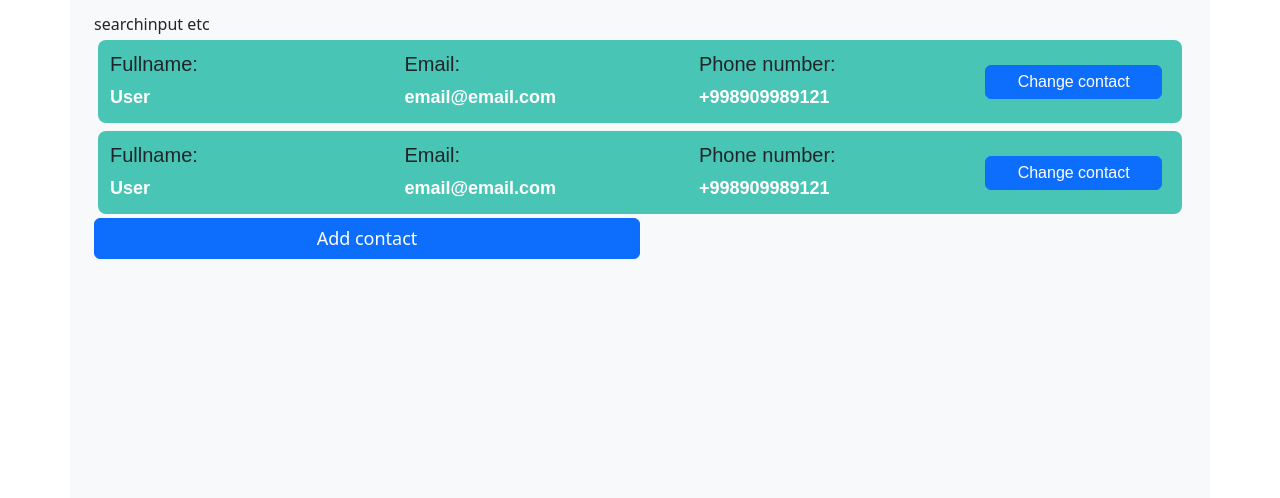
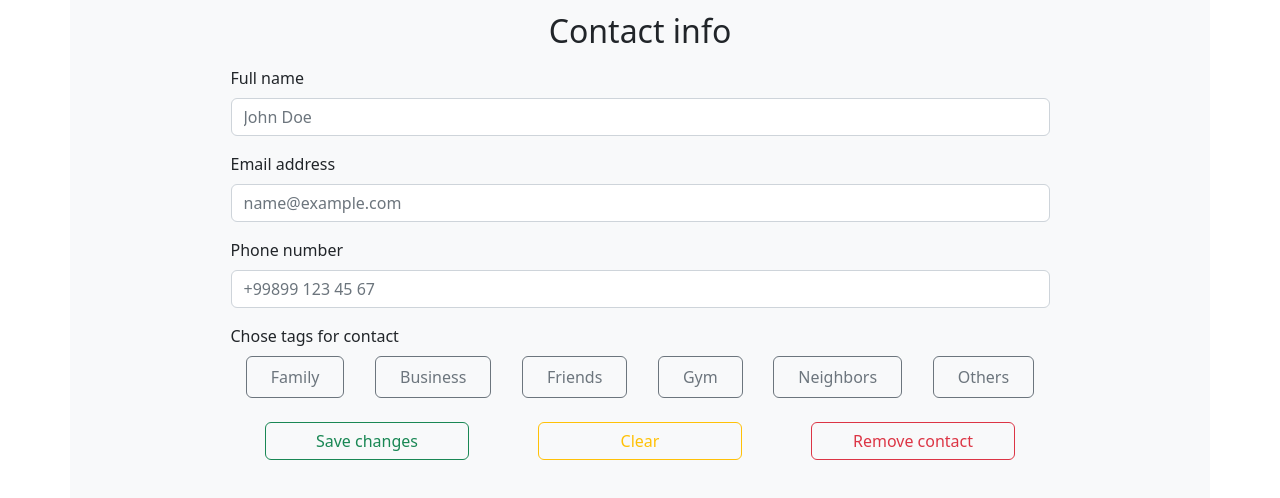
Before and after one commit to AKMav/vContact, a Vue app: page /contact/1 in a window 1280 px wide. Before the commit this address led to /list. Shown: the top 498 px of the page. Built offline with nearby package versions, Linux system fonts and the light colour scheme.

Commit message:
feat: add crud operation with contacts from store

```diff
--- a/src/App.vue
+++ b/src/App.vue
@@ -1,13 +1,4 @@
 <script setup>
-import { useRouter, useRoute } from "vue-router";
-
-const router = useRouter();
-const route = useRoute();
-
-if (route.path === "/") {
-  router.replace("/list");
-}
-
 </script>
 
 <template>
--- a/src/components/ContactItem/index.vue
+++ b/src/components/ContactItem/index.vue
@@ -16,7 +16,7 @@
       <div class="col">
         <h5>Phone number:</h5>
         <p class="info-text">
-          {{ itemData.number }}
+          {{ itemData.phone }}
         </p>
       </div>
     </div>
--- a/src/index.html
+++ b/src/index.html
@@ -2,6 +2,7 @@
 <html lang="en">
 
 <head>
+  <base href="/">
   <meta charset="UTF-8" />
   <meta name="viewport" content="width=device-width, initial-scale=1.0" />
   <title>vContact</title>
--- /dev/null
+++ b/src/pages/ContactForm/index.vue
@@ -0,0 +1,184 @@
+<template>
+  <div class="contact-form container">
+    <h2 class="w-50 mb-3">
+      Contact info
+    </h2>
+    <form
+      action.prevent=""
+    >
+      <div class="mb-3 form-row w-75">
+        <label
+          for="name"
+          class="form-label"
+        >Full name</label>
+        <input
+          id="name"
+          v-model="contact.fullname"
+          type="text"
+          class="form-control"
+          placeholder="John Doe"
+        >
+      </div>
+      <div class="mb-3 form-row w-75">
+        <label
+          for="email"
+          class="form-label"
+        >Email address</label>
+        <input
+          id="email"
+          v-model="contact.email"
+          type="email"
+          class="form-control"
+          placeholder="name@example.com"
+        >
+      </div>
+      <div class="mb-3 form-row w-75">
+        <label
+          for="phone"
+          class="form-label"
+        >Phone number</label>
+        <input
+          id="phone"
+          v-model="contact.phone"
+          type="phone"
+          class="form-control"
+          placeholder="+99899 123 45 67"
+        >
+      </div>
+      <div class="mb-3 form-row w-75">
+        <label
+          class="form-label"
+        >Chose tags for contact</label>
+        <div class="tag-row">
+          <div
+            v-for="tag of tags"
+            :key="tag.value"
+          >
+            <button
+              type="button"
+              class="btn btn-outline-secondary"
+              :class="{active: tag.active}"
+              @click="choseTag(tag)"
+            >
+              {{ tag.value }}
+            </button>
+          </div>
+        </div>
+      </div>
+    </form>
+    <div class="action-btns w-75 row">
+      <button
+        type="button"
+        class="btn btn-outline-success col-3"
+        @click="addContact"
+      >
+        Save changes
+      </button>
+      <button
+        type="button"
+        class="btn btn-outline-warning col-3"
+        @click="clearAll"
+      >
+        Clear
+      </button>
+      <button
+        v-if="hasId"
+        type="button"
+        class="btn btn-outline-danger col-3"
+        @click="removeContact"
+      >
+        Remove contact
+      </button>
+    </div>
+  </div>
+</template>
+
+<script>
+import { computed, ref, onMounted } from "vue";
+import { useStore } from "vuex";
+import { useRouter, useRoute } from "vue-router";
+
+export default {
+  name: "ContactForm",
+  setup() {
+    const store = useStore();
+    const route  = useRoute();
+    const router  = useRouter();
+
+    const tags = ref([{ value: "Family", active: false }, { value: "Business", active: false }, { value: "Friends", active: false }, { value: "Gym", active: false }, { value: "Neighbors", active: false }, { value: "Others", active: false }]);
+
+    const initValue = {
+      fullname: "",
+      email: "",
+      phone: "",
+      tags: [],
+      id: ""
+    };
+
+    const contact = ref({ ...initValue });
+
+    onMounted(() => {
+      if (route.params.id) {
+        let _contact = store.getters.contacts.find(item => item.id === route.params.id);
+      if (_contact) {
+        contact.value = _contact;
+      }
+      tags.value = tags.value.map(item => {
+        if (contact.value.tags.includes(item.value)) {
+          item.active = true;
+        } else {
+          false;
+        }
+        return item;
+      });
+      }
+    });
+
+    const choseTag = (tag) => {
+      tags.value = tags.value.map(item => {
+        if (item.value === tag.value) {
+          item.active = !item.active;
+        }
+        return item;
+      });
+    };
+
+    const clearAll = () => {
+      contact.value = { ...clearAll };
+      tags.value = tags.value.map(item => ({ ...item, active: false }));
+    };
+
+    const addContact = () => {
+      if (!contact.value.id) {
+        contact.value.id = Date.now().toString();
+      }
+      const body = { ...contact.value, tags: tags.value.map(item => {
+        if (item.active) {
+          return item.value;
+        } return;
+      }).filter(item => item) };
+      store.dispatch("addNewContact", body);
+      router.push("/");
+    };
+
+    const removeContact = () => {
+      store.dispatch("removeContact", route.params.id);
+      router.push("/");
+    };
+
+    return {
+      contacts: computed(() => store.getters.contacts),
+      tags,
+      contact,
+      hasId: route.params.id,
+      addContact,
+      choseTag,
+      clearAll,
+      removeContact
+    };
+  }
+};
+</script>
+<style lang="scss">
+@import './style.scss';
+</style>
--- /dev/null
+++ b/src/pages/ContactForm/style.scss
@@ -0,0 +1,34 @@
+.contact-form {
+
+  h2 {
+    margin: 0 auto;
+    text-align: center;
+  }
+
+  &.container {
+    padding: 0;
+  }
+
+  form {
+
+    .form-row {
+      margin: 0 auto;
+
+      .tag-row {
+        display: flex;
+        justify-content: space-around;
+        flex-wrap: wrap;
+
+        .btn {
+          padding: 8px 24px;
+          margin-bottom: 8px;
+        }
+      }
+    }
+  }
+
+  .action-btns {
+    margin: 0 auto;
+    justify-content: space-around;
+  }
+}
--- a/src/pages/ContactList/index.vue
+++ b/src/pages/ContactList/index.vue
@@ -9,6 +9,7 @@
     <button
       type="button"
       class="add-btn btn btn-primary w-50"
+      @click="addContact"
     >
       Add contact
     </button>
@@ -16,7 +17,8 @@
 </template>
 
 <script>
-import { ref } from "vue";
+import { computed } from "vue";
+import { useStore } from "vuex";
 import ItemList from "@/components/ItemList/index.vue";
 
 export default {
@@ -24,29 +26,23 @@ export default {
   components: {
     ItemList
   },
+
   setup() {
-    const contacts = ref([
-      {
-        fullname: "User",
-        email: "email@email.com",
-        number: "+998909989121",
-        tags: ["family"],
-        id: Date.now().toString()
-      },
-      {
-        fullname: "User",
-        email: "email@email.com",
-        number: "+998909989121",
-        tags: ["work"],
-        id: Date.now().toString()
-      }
-    ]);
+    const store = useStore();
 
-    console.log( contacts );
-
+    const addContact = () => {
+      return store.dispatch("addNewContact",         {
+          fullname: "User",
+          email: "email@email.com",
+          number: "+998909989121",
+          tags: ["work"],
+          id: Date.now().toString()
+        });
+    };
 
     return {
-      contacts
+      contacts: computed(() => store.getters.contacts),
+      addContact
     };
   }
 };
--- a/src/pages/ContactList/style.scss
+++ b/src/pages/ContactList/style.scss
@@ -3,13 +3,7 @@
     padding: 0;
   }
 
-
   &>.add-btn {
     font-size: 18px;
-
-    .bi {
-      height: 100%;
-      width: 24px;
-    }
   }
 }
--- a/src/router/index.js
+++ b/src/router/index.js
@@ -1,23 +1,24 @@
 import { createRouter, createWebHistory } from "vue-router";
-import App from "@/App.vue";
 import ContactList from "@/pages/ContactList/index.vue";
+import ContactForm from "@/pages/ContactForm/index.vue";
 
 const routes = [
     {
         path: "/",
-        name: "App",
-        component: App,
+        name: "ContactList",
+        component: ContactList,
     },
     {
-      path: "/list",
-      name: "ContactList",
-      component: ContactList
-    },
-    // {
-    //   path: "/contact/:id",
-    //   name: "ContactList",
-    //   component: ContactList
-    // }
+      path: "/contact",
+      name: "ContactForm",
+      component: ContactForm,
+      children: [
+        {
+          path: ":id",
+          component: ContactForm,
+        }
+      ]
+    }
 ];
 
 const router = createRouter({
--- a/src/store/index.js
+++ b/src/store/index.js
@@ -3,23 +3,32 @@ import { createStore } from "vuex";
 export const store = createStore({
   state () {
     return {
-      contacts: []
+      contacts: [
+        {
+          fullname: "User",
+          email: "email@email.com",
+          phone: "+998909989121",
+          tags: ["Family"],
+          id: "21"
+        },
+      ]
     };
   },
   mutations: {
     ADD_CONTACT(state, payload) {
-      state.contacts = [...state.contacts, payload];
+      if (this.state.contacts.find(item => item.id === payload.id)) {
+        state.contacts = state.contacts.map(item => {
+          if (item.id === payload.id) {
+            return payload;
+          } return item;
+        });
+      } else {
+        state.contacts = [...state.contacts, payload];
+      }
     },
     REMOVE_CONTACT(state, payload) {
       state.contacts = state.contacts.filter(item => item.id !== payload);
     },
-    CHANGE_CONTACT(state, payload) {
-      state.contacts = state.contacts.map(item => {
-        if (item.id === payload.id) {
-          return payload;
-        } else return item;
-      });
-    }
   },
   actions: {
     addNewContact({ commit }, contact) {
@@ -28,9 +37,6 @@ export const store = createStore({
     removeContact({ commit }, id) {
       commit("REMOVE_CONTACT", id);
     },
-    changeContact({ commit }, contact) {
-      commit("CHANGE_CONTACT", contact);
-    }
   },
   getters: {
     contacts: s => s.contacts
```
